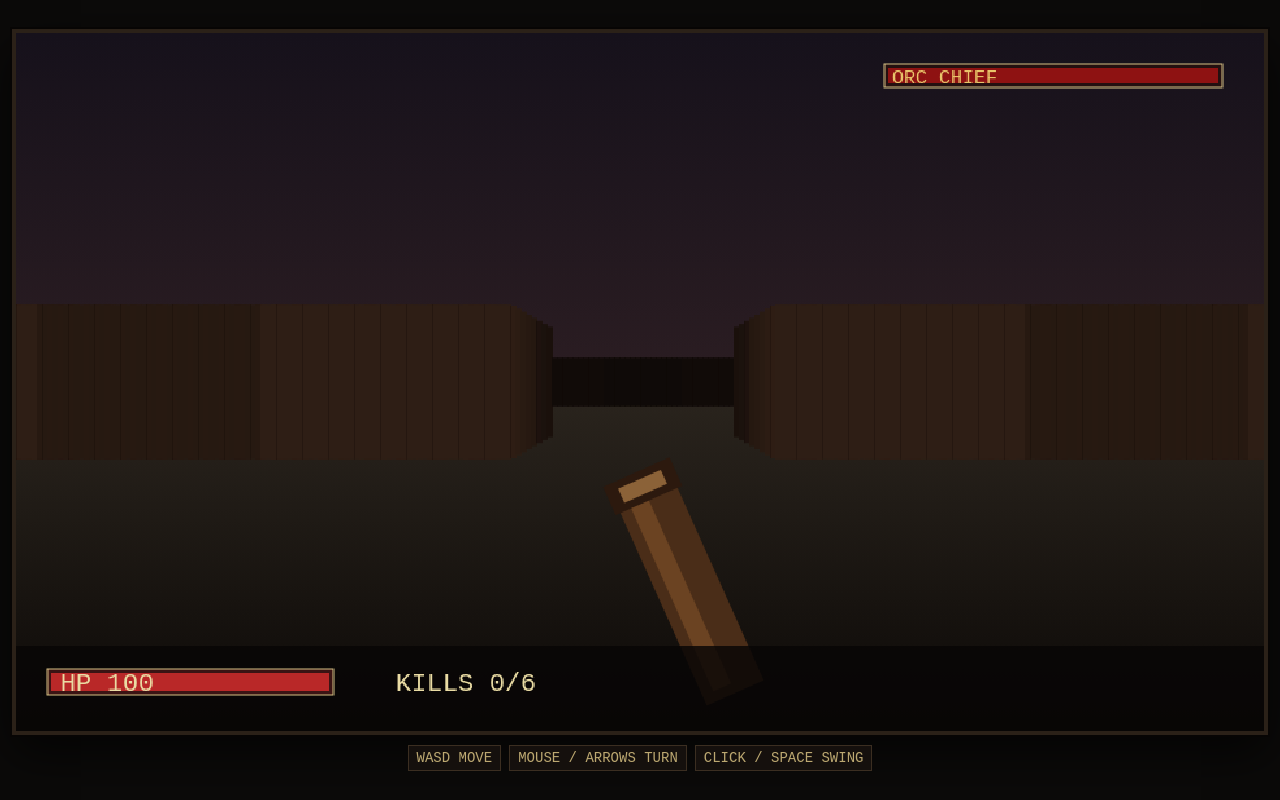
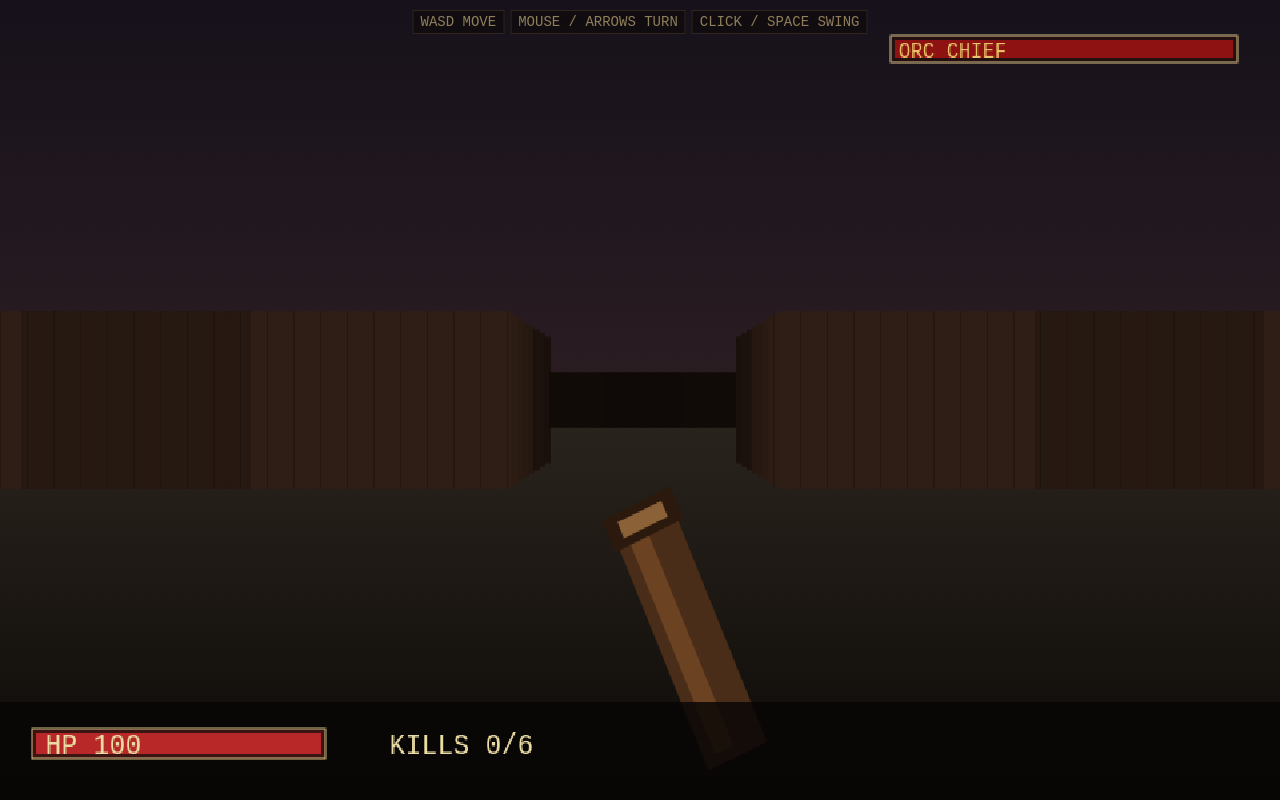
Before and after one commit to kimguta/retro-orc-dungeon, a plain HTML site: page index.html in a window 1280 px wide. Drawn offline with Linux system fonts and the light colour scheme.

Commit message:
Polish fullscreen visuals and sprites

```diff
--- a/style.css
+++ b/style.css
@@ -14,40 +14,45 @@ body {
 }
 
 body {
-  display: grid;
-  place-items: center;
+  background: #050403;
 }
 
 .shell {
-  width: min(100vw, 1280px);
-  display: grid;
-  gap: 10px;
-  padding: 12px;
+  position: fixed;
+  inset: 0;
+  width: 100vw;
+  height: 100vh;
 }
 
 canvas {
-  width: 100%;
-  aspect-ratio: 16 / 9;
+  display: block;
+  width: 100vw;
+  height: 100vh;
   image-rendering: pixelated;
   image-rendering: crisp-edges;
-  border: 4px solid #2b2118;
+  border: 0;
   background: #111;
-  box-shadow: 0 0 0 2px #070504, 0 18px 45px rgba(0, 0, 0, 0.65);
   cursor: crosshair;
 }
 
 .help {
+  position: fixed;
+  left: 50%;
+  top: 10px;
+  transform: translateX(-50%);
   display: flex;
   flex-wrap: wrap;
   justify-content: center;
-  gap: 8px;
+  gap: 6px;
   font-size: clamp(11px, 2vw, 14px);
   text-transform: uppercase;
   color: #bca871;
+  pointer-events: none;
+  opacity: 0.72;
 }
 
 .help span {
-  padding: 4px 8px;
+  padding: 3px 7px;
   border: 1px solid #3b2e21;
-  background: #15100d;
+  background: rgba(12, 8, 6, 0.72);
 }
```
